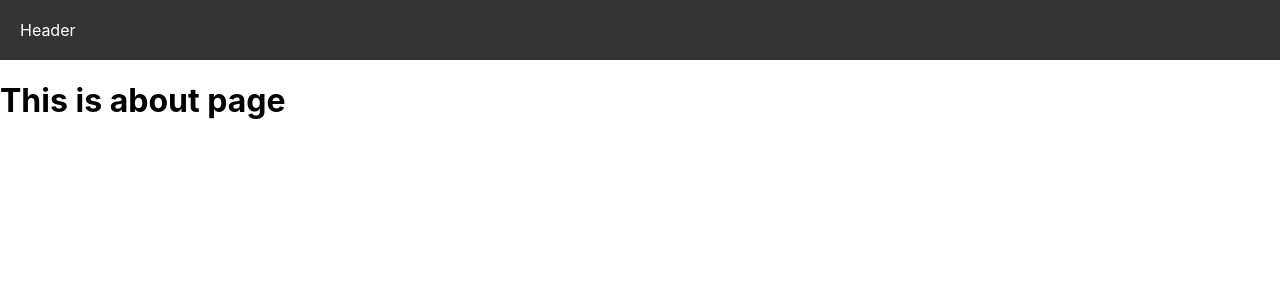
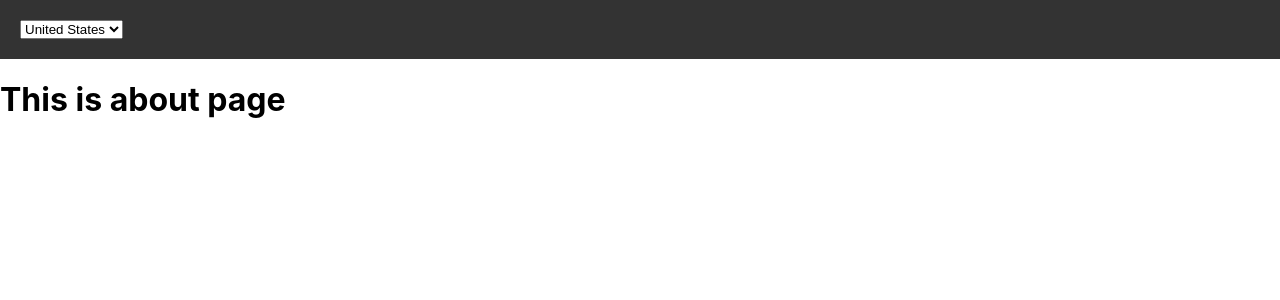
Before and after one commit to stub4ever/showpro, a Next.js app: page /about in a window 1280 px wide. Shown: the top 300 px of the page. Built offline with nearby package versions, Linux system fonts and the light colour scheme.

Commit message:
creating country filter

```diff
--- a/components/Header/index.js
+++ b/components/Header/index.js
@@ -1,7 +1,38 @@
+const countries = [
+  {
+    label: "us",
+    name: "United States",
+  },
+  {
+    label: "br",
+    name: "Brazil",
+  },
+];
+
 const Header = () => {
+  // return a current value from select
+  const handleChange = (e) => {
+    console.log("selected country : ", e.target.value);
+  };
+
+  const renderCountries = () => {
+    return countries.map((country) => {
+      return (
+        <option key={country.label} value={country.label}>
+          {country.name}
+        </option>
+      );
+    });
+  };
+
   return (
     <div className="header">
-      Header
+      <select onChange={handleChange}>
+        {/* <option value="us">United states</option> */}
+        {/* <option value="br">Brazil</option> */}
+        {renderCountries()}
+      </select>
+
       <style jsx>{`
         .header {
           padding: 20px;
```
